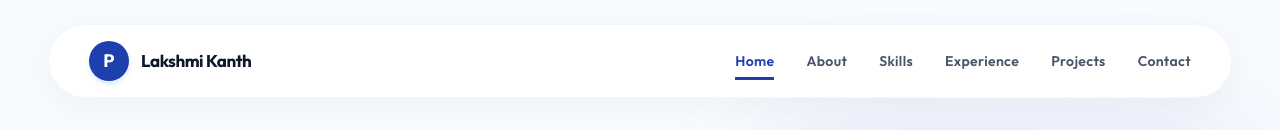
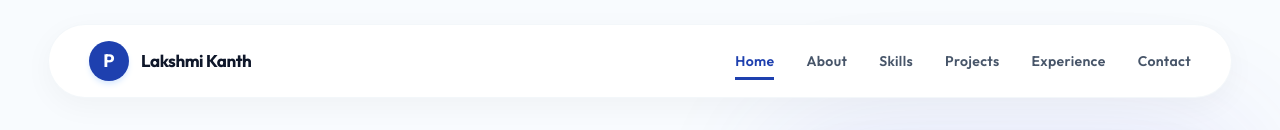
Before and after one commit to kanth071/Portfolio, a React (Vite) app: page / in a window 1280 px wide. Shown: the top 130 px of the page. Built offline with nearby package versions, Linux system fonts and the light colour scheme.

Commit message:
Move Projects before Experience in Navbar

```diff
--- a/src/components/Navbar.jsx
+++ b/src/components/Navbar.jsx
@@ -18,8 +18,8 @@ const Navbar = () => {
         { name: 'Home', to: 'home' },
         { name: 'About', to: 'about' },
         { name: 'Skills', to: 'skills' },
+        { name: 'Projects', to: 'projects' },
         { name: 'Experience', to: 'experience' },
-        { name: 'Projects', to: 'projects' },
         { name: 'Contact', to: 'contact' },
     ];
 
```
